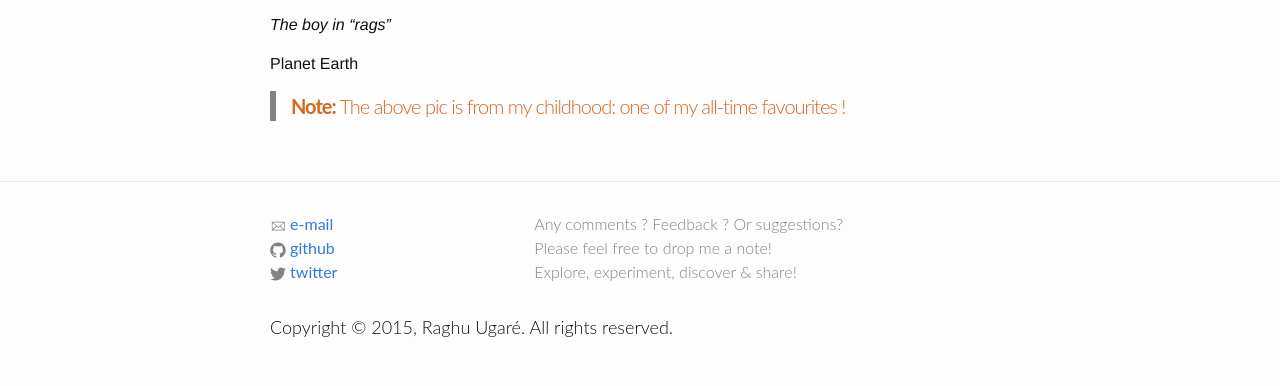
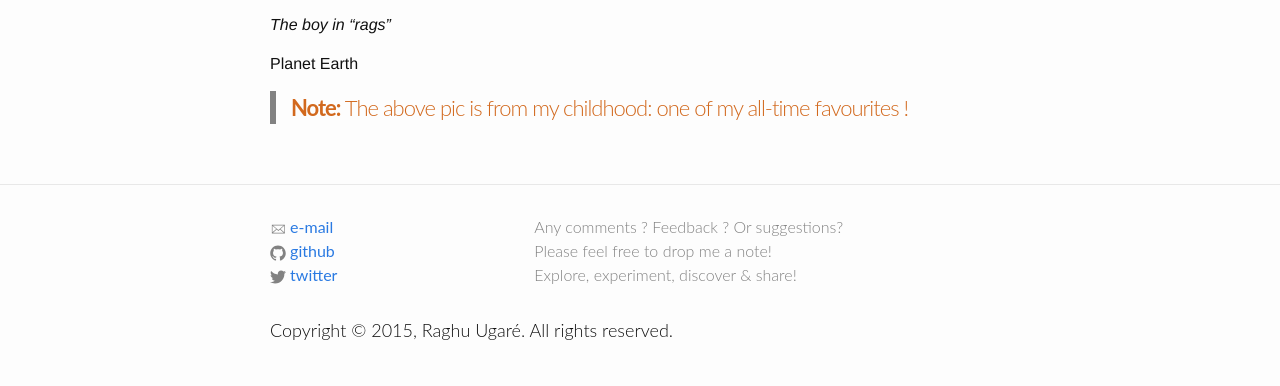
Before and after one commit to raghuugare/raghuugare.bkup, a Jekyll site: the page built from _posts/2014-12-12-welcome.markdown, in a window 1280 px wide. Shown: the part 1112-1498 px from the top of the page. Built offline with Jekyll 4.4.1, drawn with Linux system fonts in a browser that asks for light colours; formulas are drawn with MathJax 3.

Commit message:
Getting the right-size for block-quotes...

```diff
--- a/css/main.scss
+++ b/css/main.scss
@@ -12,7 +12,7 @@ $site-font-weight: 400;
 
 $blockquote-font-family: lato, sans-serif;
 $blockquote-font-style: normal;
-$blockquote-font-size: 20px;
+$blockquote-font-size: 22px;
 $blockquote-font-weight: 300;
 
 $code-font-family: anonymous-pro, monospace;
```
